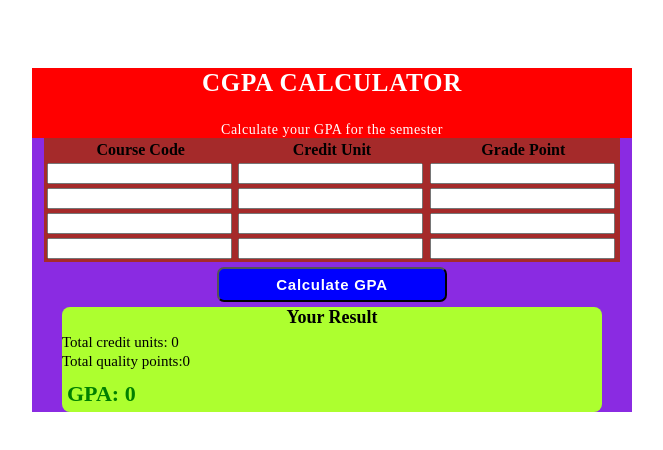
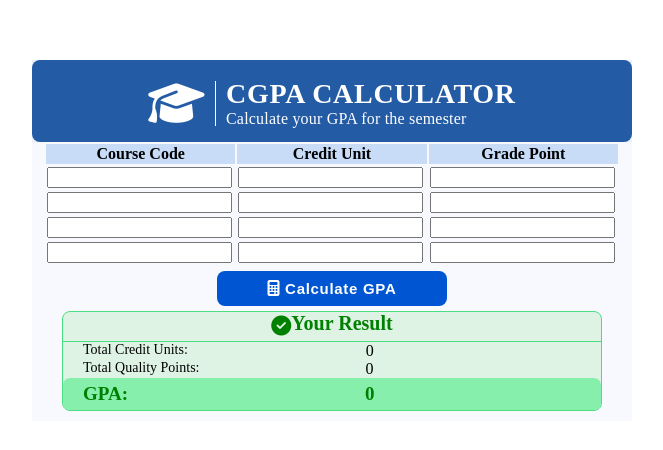
Before and after one commit to mikhail4gh/javacalculator, a plain HTML site: page cgpa.html in a window 1280 px wide. Shown: the part 168-618 px from the top of the page, without its empty margins (308-971 px from the left). Drawn offline with Linux system fonts and the light colour scheme.

Commit message:
Update commit

```diff
--- a/cgpa.html
+++ b/cgpa.html
@@ -4,21 +4,28 @@
     <meta charset="UTF-8">
     <meta name="viewport" content="width=device-width, initial-scale=1.0">
     <title>Document</title>
+    <link rel="stylesheet" href="https://cdnjs.cloudflare.com/ajax/libs/font-awesome/6.5.2/css/all.min.css">
 </head>
 <body>
     <div style="width: 100%; height: 100vh; justify-content: center; align-items: center; display: flex;">
-    <div class="whole-con" style="display: flex; flex-direction: column; width: 600px; background-color: black;">
-        <div class="head-con" style="width: 100%; background-color: red; height: 40px; display: flex; flex-direction: column; align-items: center; justify-content: center; gap: 0; padding-top: 10px; padding-bottom: 20px;">
-            <p style="font-size: 25px; font-weight: bold; letter-spacing: 0.7px; color: white;">CGPA CALCULATOR</p>
-            <p style="color: white; font-size: 14px; margin-top: 0; letter-spacing: 0.5px;">Calculate your GPA for the semester</p>
+    <div class="whole-con" style="display: flex; flex-direction: column; width: 600px; background-color: rgb(235, 240, 252);">
+        <div class="head-con" style="width: 100%; background-color: rgb(35, 92, 165); display: flex; align-items: center; justify-content: center; padding-top: 5px; border-radius: 8px; gap: 10px;">
+            <div>
+                <p><i style="font-size: 45px; color: rgb(255, 255, 255);" class="fa-solid fa-graduation-cap"></i></p>
+            </div>
+            <div style="height: 45px; width: 1.5px; background-color: white;"></div>
+            <div style="display: flex; flex-direction: column;">
+              <span style="font-size: 28px; font-weight: bold; letter-spacing: 0.7px; color: white;">CGPA CALCULATOR</span>
+              <span style="color: white; font-size: 16px; letter-spacing: 0.2px;">Calculate your GPA for the semester</span>
+            </div>
         </div>
-        <div class="body-con" style="display: flex; background-color: blueviolet; width: 100%; flex-direction: column; justify-content: center; align-items: center; gap: 5px;">
-            <div class="info-box" style="background-color: brown; width: 96%;">
+        <div class="body-con" style="display: flex; background-color: rgb(247, 249, 255); width: 100%; flex-direction: column; justify-content: center; align-items: center; gap: 5px;">
+            <div class="info-box" style=" background-color: rgb(247, 249, 255); width: 96%;">
                 <table style="width: 100%;">
                     <tr>
-                        <th>Course Code</th>
-                        <th>Credit Unit</th>
-                        <th>Grade Point</th>
+                        <th style=" background-color: rgb(200, 220, 248);">Course Code</th>
+                        <th style="background-color: rgb(200, 220, 248);">Credit Unit</th>
+                        <th style="background-color: rgb(200, 220, 248);">Grade Point</th>
                     </tr>
                     <tr>
                         <td><input type="text" ></td>
@@ -43,12 +50,26 @@
                 </table>
 
             </div>
-            <button style="background-color: blue; width: 230px; height: 35px; color: white; font-size: 15px; font-weight: bold; letter-spacing: 0.7px; border-radius: 7px;">Calculate GPA</button>
-            <div class="result-box" style="background-color: greenyellow; width:90%; box-sizing: border-box; border-radius: 8px;">
-                <h3 style="text-align: center; margin: 0 0 6px 0; font-size: 18px;">Your Result</h3>
-                <p style="margin: 2px 0; font-size: 15px;">Total credit units: 0</p>
-                <p  style="margin: 2px 0; font-size: 15px;">Total quality points:0</p>
-                <p style="color: green; font-size: 22px; font-weight: bold; margin: 6px 0 0 0; padding: 5px; border-radius: 5px;">GPA: 0</p>
+            <button style="background-color: rgb(0, 86, 210); width: 230px; height: 35px; color: white; font-size: 15px; font-weight: bold; letter-spacing: 0.7px; border-radius: 8px; border: 0.5px rgb(0, 86, 210);">
+              <i style=" font-size: 16px;" class="fa-solid fa-calculator"></i> Calculate GPA
+            </button>
+            <div class="result-box" style="background-color: rgb(222, 243, 227); border: 1.5px solid rgb(74, 222, 128); width:90%; box-sizing: border-box; border-radius: 8px; margin-bottom: 10px;">
+               <div style="display: flex; align-items: center; justify-content: center; border-bottom: 1.5px solid rgb(74, 222, 128); ">
+                <i class="fa-solid fa-circle-check" style="font-size: 20px; color: green;"></i>
+                <span style="text-align: center; margin: 0 0 6px 0; font-size: 20px; color: green; font-weight: bold;">Your Result</span>
+               </div>
+               <div style="display: flex;  gap: 178px; padding-left: 20px;">
+                <span style="font-size: 14px;">Total Credit Units:</span>
+                <span>0</span>
+               </div>
+                <div style="display: flex;  gap: 166px; padding-left: 20px;">
+                <span style="font-size: 14px;">Total Quality Points:</span>
+                <span>0</span>
+               </div>
+                <div style="display: flex;  gap: 237px; color: green; font-size: 19px; font-weight: bold; padding-left: 20px; background-color: rgb(134, 239, 172); padding-top: 5px; padding-bottom: 5px; border-radius: 7px;">
+                <span>GPA:</span>
+                <span>0</span>
+               </div>
             </div>
 
         </div>
```
